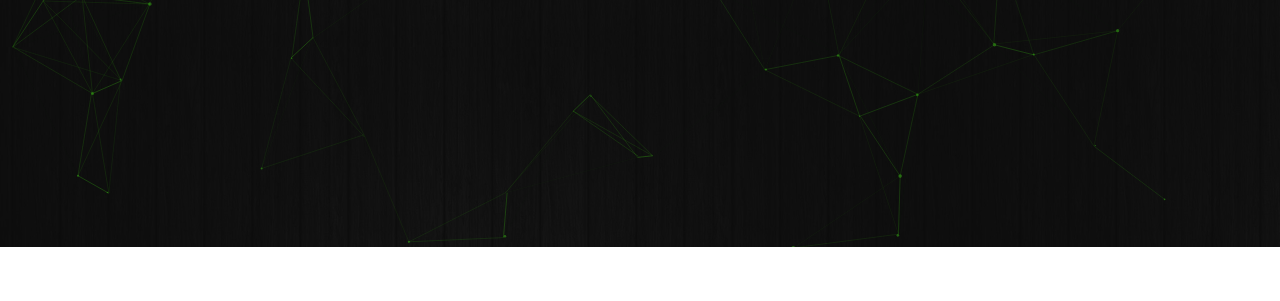
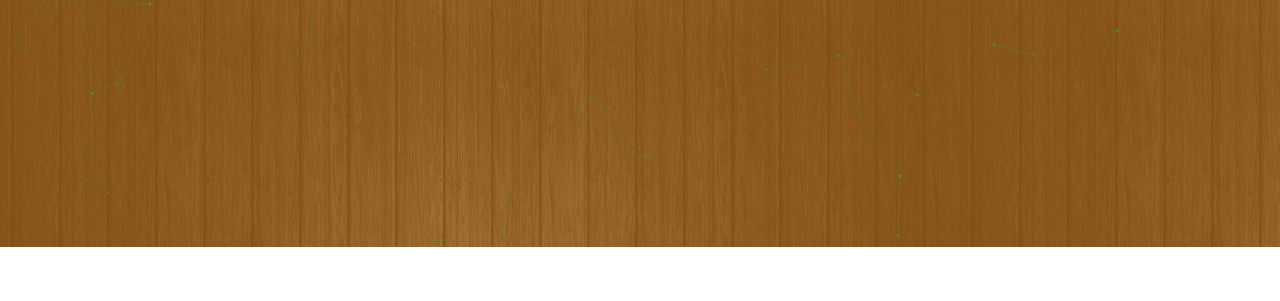
Before and after one commit to marovesta/portfolio, a plain HTML site: page index.html in a window 1280 px wide. Shown: the part 553-854 px from the top of the page. Drawn offline with nearby package versions, Linux system fonts and the light colour scheme; animation ran at ten frames a second.

Commit message:
Update style.css

```diff
--- a/style.css
+++ b/style.css
@@ -42,6 +42,7 @@ html{
 	width: 100%;
 	height: 100%;
 	background-color: #0e0e0ee0;
+	background-color: rgba(255, 153, 36, 0.5);
 }
 #particles-js{
 	position:absolute;
```
